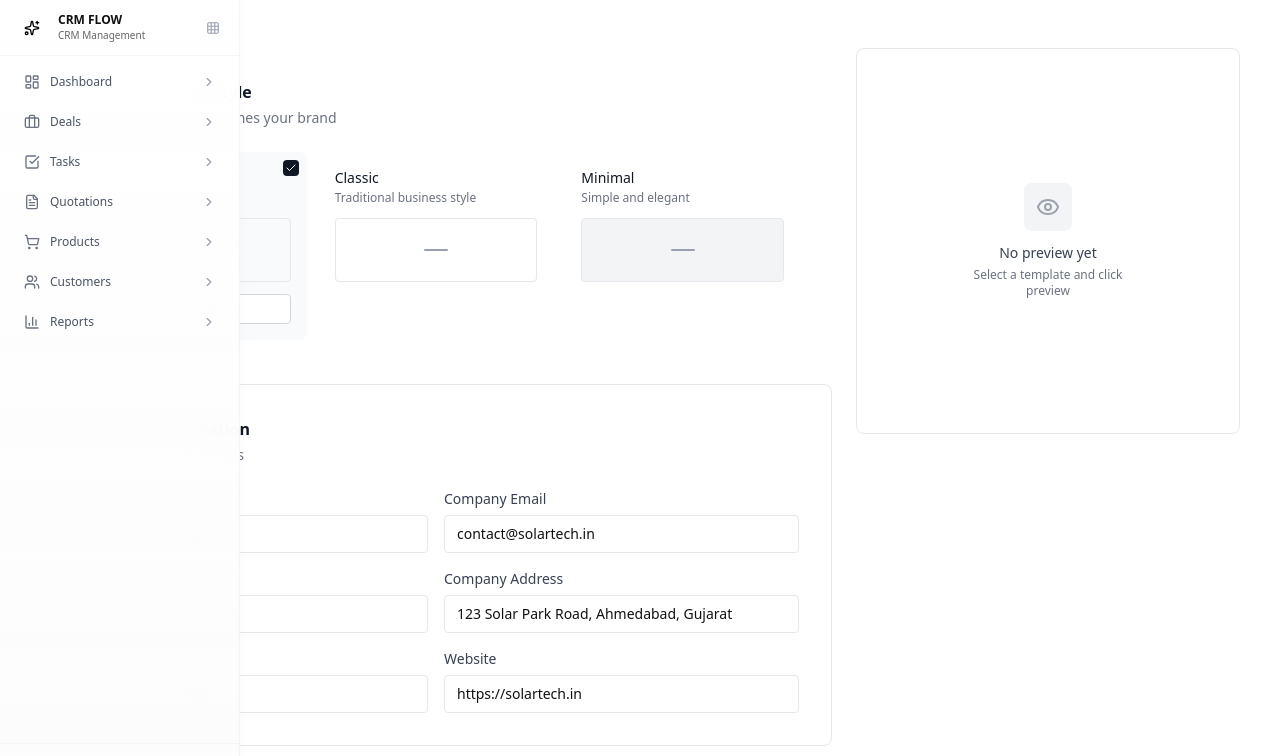
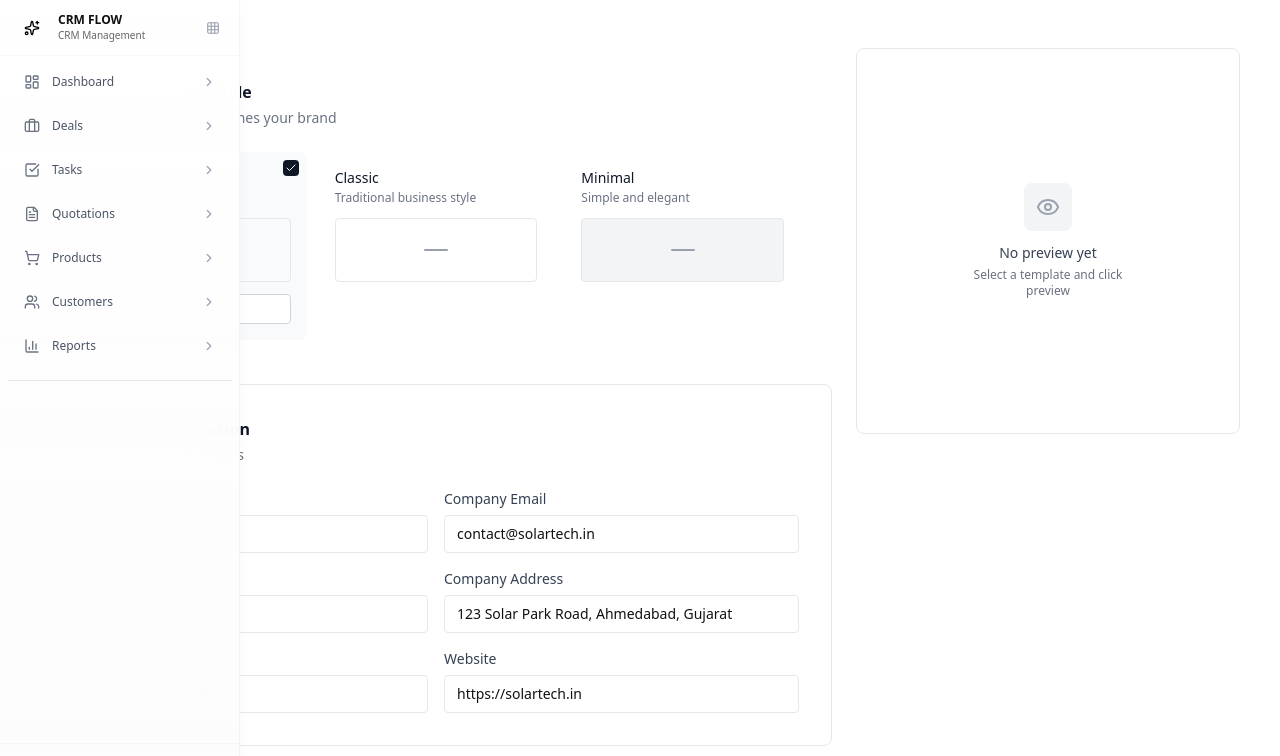
Before and after one commit to AymaanPathan/dashboard-crm, a Next.js app in the folder frontend/: page /crm/templates in a window 1280 px wide. Shown: the top 756 px of the page. Built offline with nearby package versions, Linux system fonts and the light colour scheme; no server answers.

Commit message:
feat: Refactor CrmNavbar and NavItems for improved styling and responsiveness; remove PeopleDashboard component

```diff
--- a/frontend/src/app/crm/dashboard/CrmNavbar.tsx
+++ b/frontend/src/app/crm/dashboard/CrmNavbar.tsx
@@ -8,38 +8,22 @@ import {
   FileText,
   BarChart3,
   Users,
-  ChevronDown,
-  ChevronRight,
   Grid3x3,
   Sparkles,
-  UserPlus,
-  Upload,
   ShoppingCart,
-  Settings,
-  Bell,
-  Wallet,
-  FileSpreadsheet,
-  User,
   Menu,
   X,
 } from "lucide-react";
 
-import Link from "next/link";
 import { useSelector } from "react-redux";
 import { RootState } from "@/store";
 import { usePathname } from "next/navigation";
 import { useLogout } from "@/hooks/useLogout";
-import { getUser } from "@/utils/auth.utils";
 import NavItem from "@/components/crmSideBar/NavItems";
 
 const CrmNavbar: React.FC = () => {
   const pathname = usePathname();
-  const currentUser = getUser();
   const [isMobileMenuOpen, setIsMobileMenuOpen] = useState(false);
-  const [isLeadsOpen, setIsLeadsOpen] = useState(false);
-  const [isQuotationsOpen, setIsQuotationsOpen] = useState(false);
-  const [isOrdersOpen, setIsOrdersOpen] = useState(false);
-  const [isSettingsOpen, setIsSettingsOpen] = useState(false);
 
   const todayTaskCount = useSelector(
     (state: RootState) => state.leadTasks.todayTaskCount
@@ -103,8 +87,7 @@ const CrmNavbar: React.FC = () => {
 
       {/* Navigation */}
       <div className="flex-1 overflow-y-auto scrollbar-custom">
-        <nav className="px-3 space-y-1 pb-4 pt-2">
-          {/* Dashboard */}
+        <nav className="px-3 space-y-2 pb-4 pt-2">
           <div>
             <NavItem
               label="Dashboard"
@@ -168,6 +151,7 @@ const CrmNavbar: React.FC = () => {
             />
           </div>
         </nav>
+        <div className="border-t mx-2 border-gray-200"></div>
       </div>
 
       {/* Bottom Section */}
--- a/frontend/src/components/crmSideBar/NavItems.tsx
+++ b/frontend/src/components/crmSideBar/NavItems.tsx
@@ -23,25 +23,17 @@ const NavItem: React.FC<NavItemProps> = ({
       <div
         onClick={onClick}
         className={`
-        flex items-center gap-2.5 px-3 py-2.5 rounded-lg transition-all duration-200 cursor-pointer
+        flex items-center gap-3 px-3 py-2.5 rounded-lg transition-all duration-200 cursor-pointer
         ${
           isActive
-            ? "bg-white shadow-sm border border-gray-100"
+            ? "bg-gray-100"
             : "hover:bg-gray-50 hover:shadow-sm"
         }
       `}
-        style={
-          isActive
-            ? {
-                boxShadow:
-                  "0 1px 3px rgba(0, 0, 0, 0.04), 0 1px 2px rgba(0, 0, 0, 0.02)",
-              }
-            : undefined
-        }
       >
         <div
           className={`h-4 w-4 flex items-center justify-center ${
-            isActive ? "text-emerald-600" : "text-gray-500"
+            isActive ? "text-black" : "text-gray-500"
           }`}
         >
           {icon}
```
Also changed, not shown: frontend/src/app/crm/deals/page.tsx (renamed from frontend/src/app/crm/people/page.tsx).
